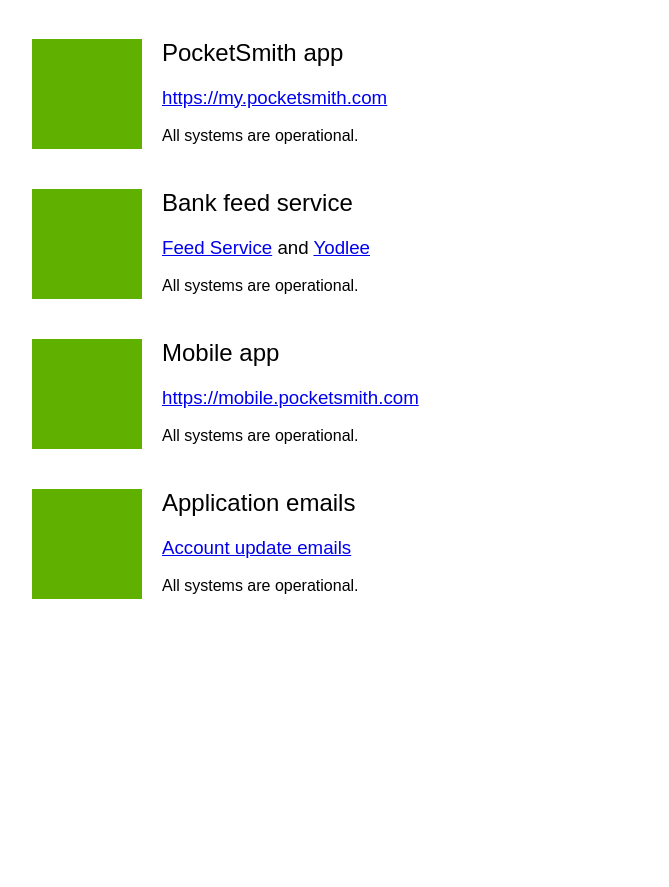
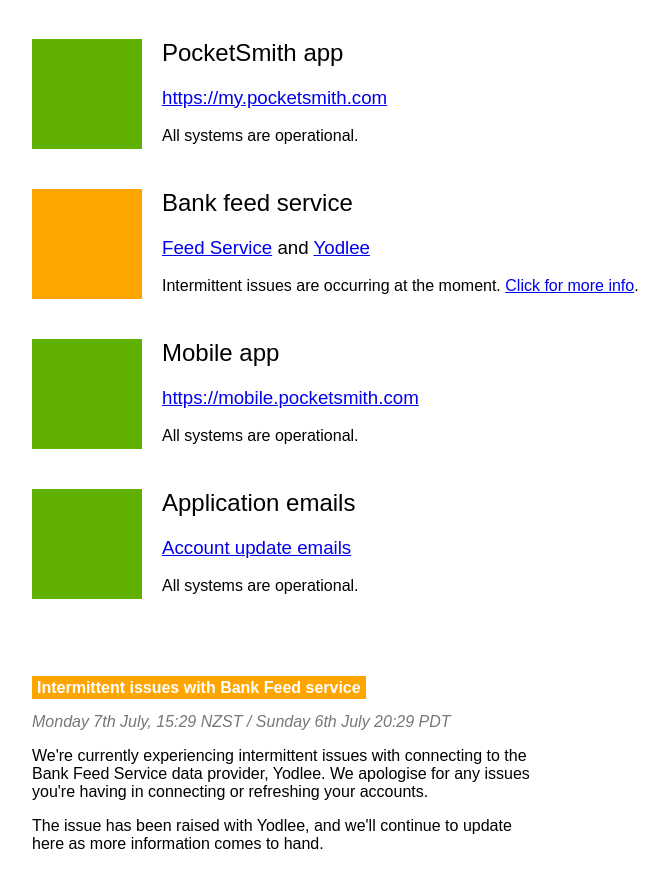
Before and after one commit to pocketsmith/pocketsmith.github.io, a plain HTML site: page index.html in a window 1280 px wide. Shown: the part 61-948 px from the top of the page, without its empty margins (358-1027 px from the left). Before the commit the page ends 800 px from the top, so only its background shows below. Drawn offline with Linux system fonts and the light colour scheme.

Commit message:
Yodlee is going wacky connection wise

```diff
--- a/index.html
+++ b/index.html
@@ -20,11 +20,11 @@
       </div>
 
       <div class="status_box">
-        <div class="traffic_light"></div>
+        <div class="traffic_light warning"></div>
         <div class="application_name">
           <h2>Bank feed service</h2>
           <h3><a href="http://psmth.to/bfs" target="blank">Feed Service</a> and <a href="http://psmth.to/y" target="blank">Yodlee</a></h3>
-          <p>All systems are operational.</p>
+          <p>Intermittent issues are occurring at the moment. <a href="#yodlee">Click for more info</a>.</p>
         </div>
       </div>
 
@@ -51,6 +51,16 @@
     <div style="clear:both"></div>
 
     <div id="additional_message_container">
+      <div class="additional_message_box" id="yodlee">
+        <p><strong class="warning">Intermittent issues with Bank Feed service</strong></p>
+        <p><em>Monday 7th July, 15:29 NZST / Sunday 6th July 20:29 PDT</em></p>
+        <p>
+          We're currently experiencing intermittent issues with connecting to the Bank Feed Service data provider, Yodlee.
+          We apologise for any issues you're having in connecting or refreshing your accounts.
+        </p>
+        <p>The issue has been raised with Yodlee, and we'll continue to update here as more information comes to hand.</p>
+      </div>
+
   <!--
       <div class="additional_message_box" id="yodlee">
         <p><strong class="warning">Intermittent issues with Bank Feed service</strong></p>
```
